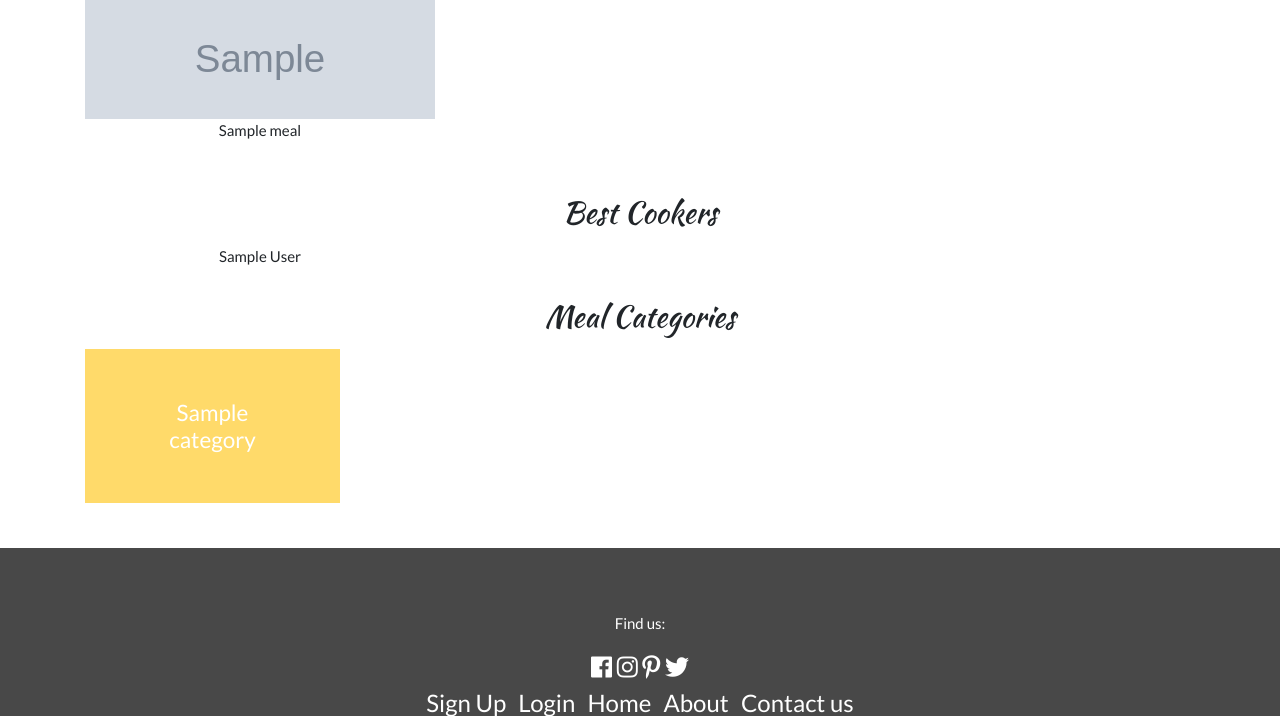
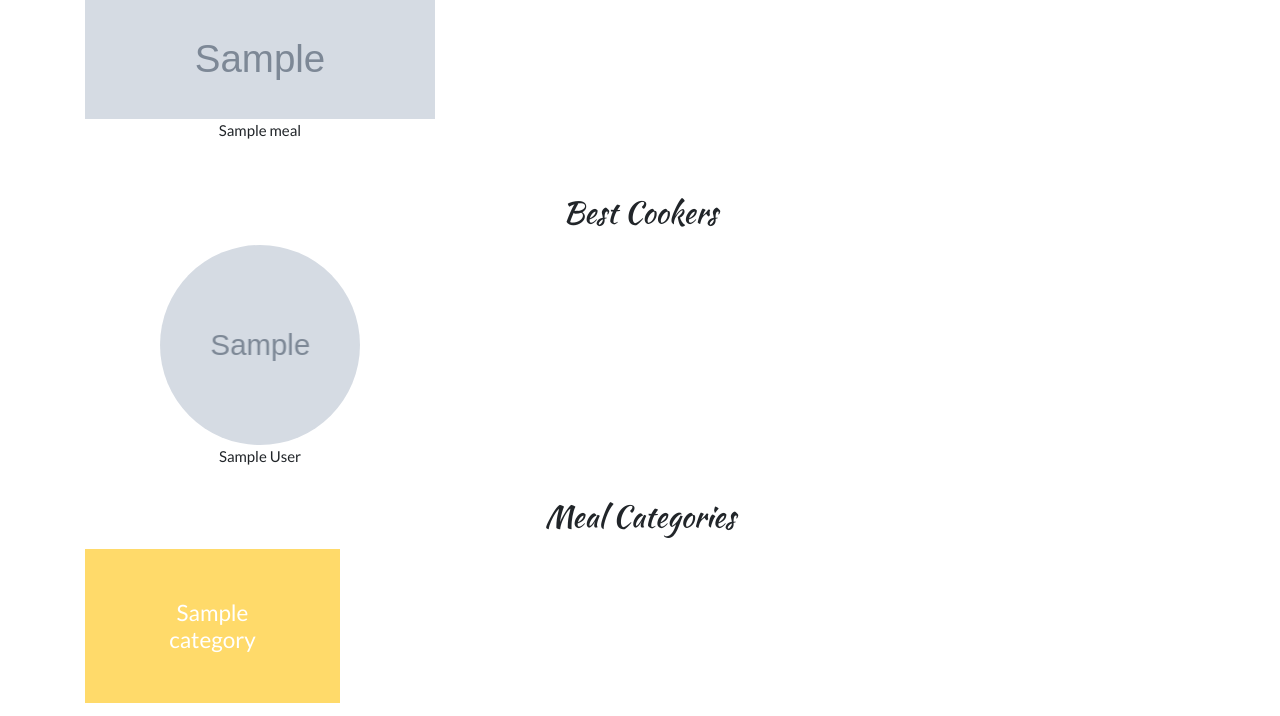
Before and after one commit to hmannelig/itech, a Django app: page / in a window 1280 px wide. Shown: the part 741-1457 px from the top of the page. Run offline with Django 3.2, Linux system fonts and the light colour scheme; tables that the repository leaves empty hold one stand-in row (values such as "Sample post"); grey boxes marked "Sample" are stand-in pictures; some libraries are stand-ins or nearby versions.

Commit message:
added best cookers to home page

```diff
--- a/static/foodies/css/index.css
+++ b/static/foodies/css/index.css
@@ -109,3 +109,11 @@
 .random-color a {
   z-index: 2;
 }
+
+#best-cookers .picture {
+  min-height: 200px;
+  min-width: 200px;
+  -webkit-border-radius: 50%;
+  -moz-border-radius: 50%;
+  border-radius: 50%;
+}
--- a/templates/foodies/index.html
+++ b/templates/foodies/index.html
@@ -38,7 +38,7 @@
 				<strong>There are no meals present.</strong>
 				{% endif %}
 			</div>
-    		<div class="col-sm-12">
+    		<div id="best-cookers" class="col-sm-12">
       			<h2 class="text-center my-3 kaushan">Best Cookers</h2>
       			{% if user_info|length > 0 %}
 				<div class="row">
@@ -46,6 +46,7 @@
 				 	{% if user.isBestCooker == 1 %}
 					<div class="col-sm-4">
 						<div class="text-center">
+							<div class="mx-auto picture background-image cover round" style="background-image:url({{ MEDIA_URL }}{{ user.picture }}); width: 200px; height: 200px;"></div>
 							<a href="/public-user-profile/{{ user.id }}">{{ user.name }}</a>
 						</div>
 					</div>
--- a/templates/foodies/user_profile_public.html
+++ b/templates/foodies/user_profile_public.html
@@ -157,7 +157,7 @@
 												<p class="mb-1"><strong>recipe: </strong>{{ row.recipe }}</p>
 												{% if user.is_authenticated %}
     												<i class="fas fa-utensils">
-        												<a href="{% url 'foodies:request_meal' %}">Request a meal</a>
+        												<a href="{% url 'foodies:request_meal' row.id %}">Request a meal</a>
         											</i>
  												{% endif %}
 											</div>
```
